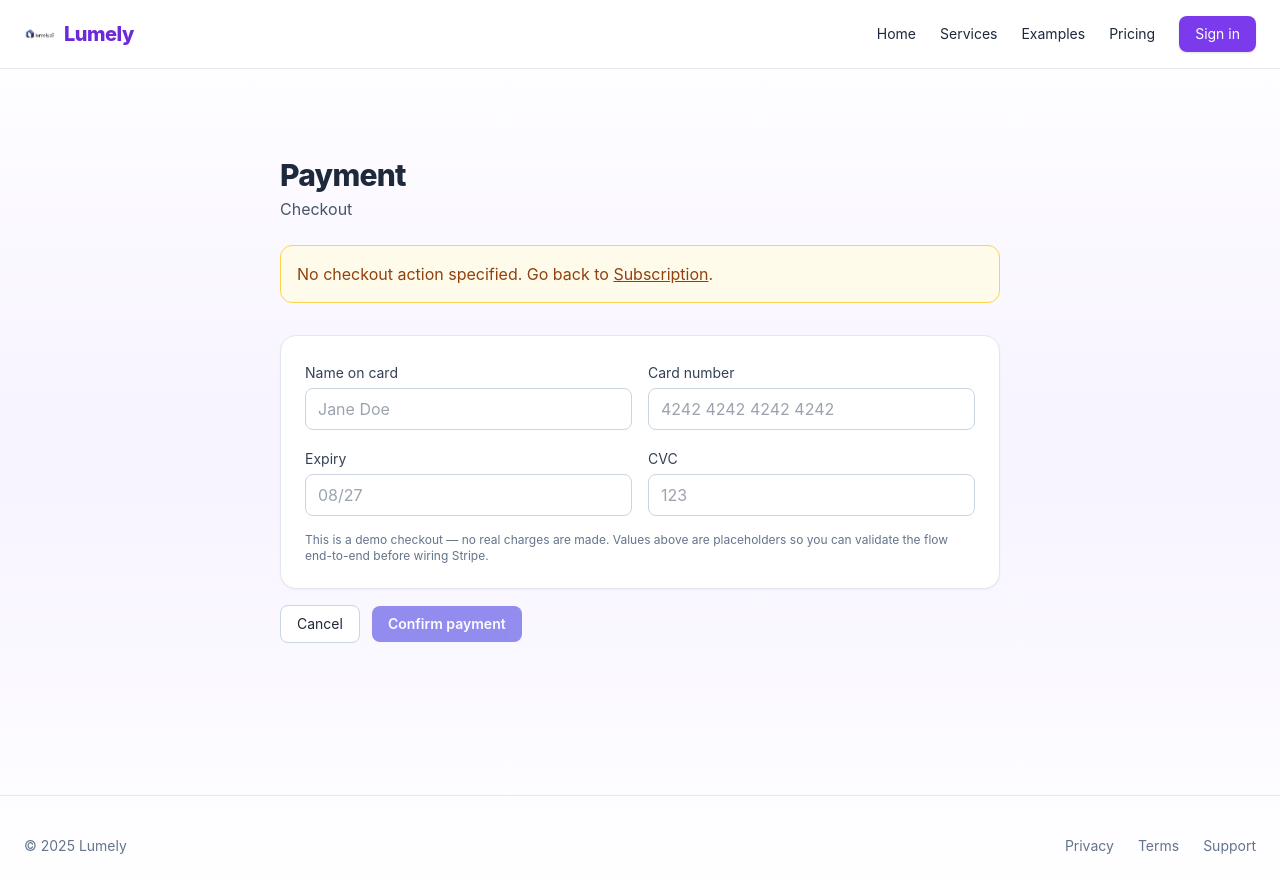
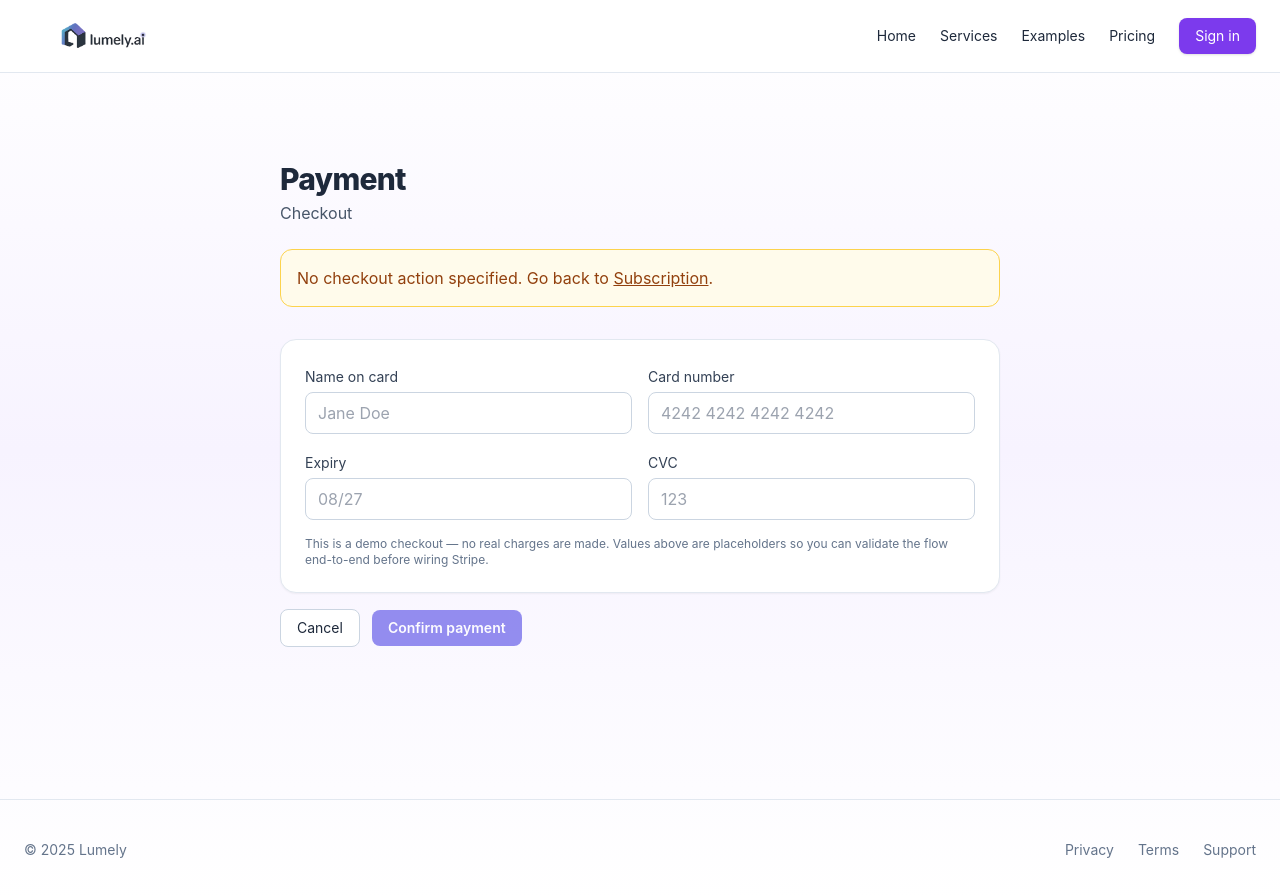
Before and after one commit to markgaughan75-maker/test-2, a Next.js app: page /checkout in a window 1280 px wide. Shown: the top 896 px of the page. Built offline with nearby package versions, Linux system fonts and the light colour scheme.

Commit message:
Update layout.tsx

```diff
--- a/app/layout.tsx
+++ b/app/layout.tsx
@@ -14,16 +14,17 @@ export default function RootLayout({ children }: { children: ReactNode }) {
         {/* Header */}
         <header className="sticky top-0 z-30 bg-white/80 backdrop-blur border-b border-slate-200">
           <div className="mx-auto max-w-7xl px-6 py-4 flex items-center justify-between">
-            <a href="/" className="flex items-center gap-2">
-              <Image
-                src="/Lumely%20Logo.png"   // file lives in /public, space encoded as %20
-                alt="Lumely logo"
-                width={32}
-                height={32}
-                className="rounded-xl object-contain"
-                priority
-              />
-              <span className="text-xl font-extrabold tracking-tight text-violet-700">Lumely</span>
+            <a href="/" className="flex items-center">
+              {/* Logo only */}
+              <div className="relative h-10 w-[160px]">
+                <Image
+                  src="/Lumely%20Logo.png"   // file lives in /public (space encoded as %20)
+                  alt="Lumely"
+                  fill
+                  className="object-contain"
+                  priority
+                />
+              </div>
             </a>
 
             {/* UPDATED NAV */}
```
